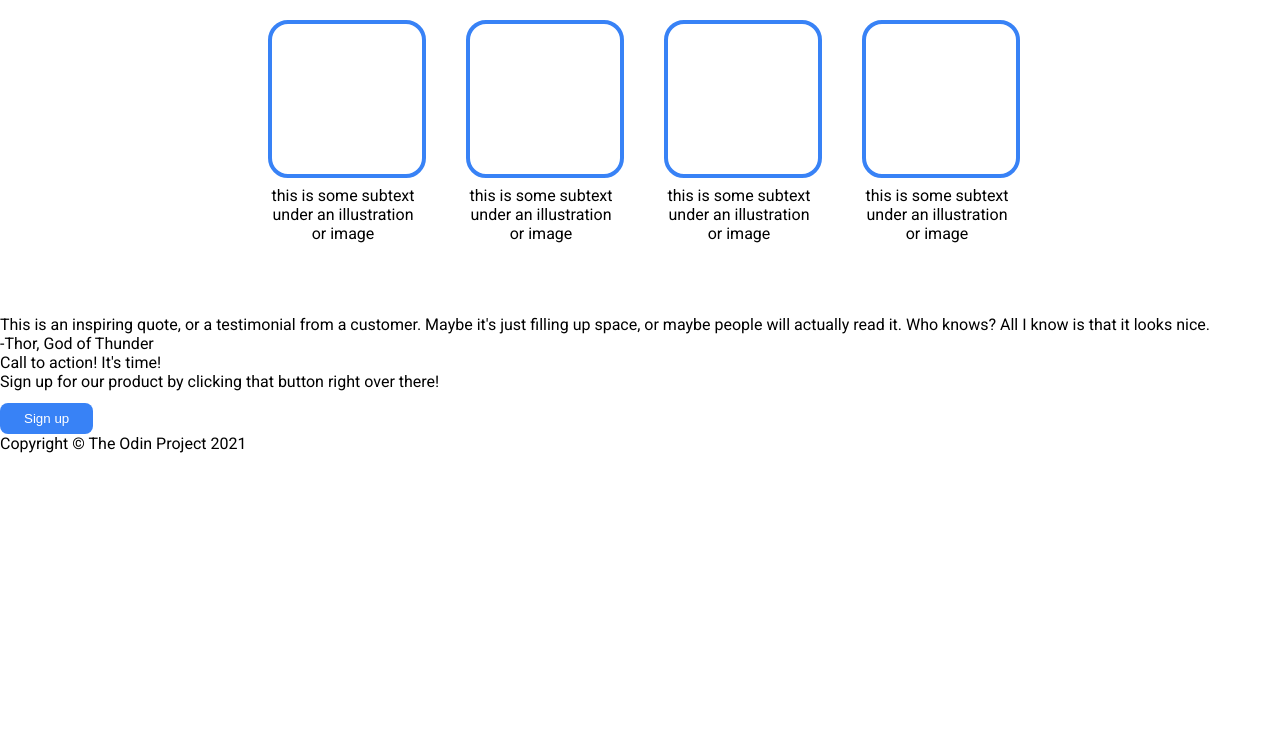
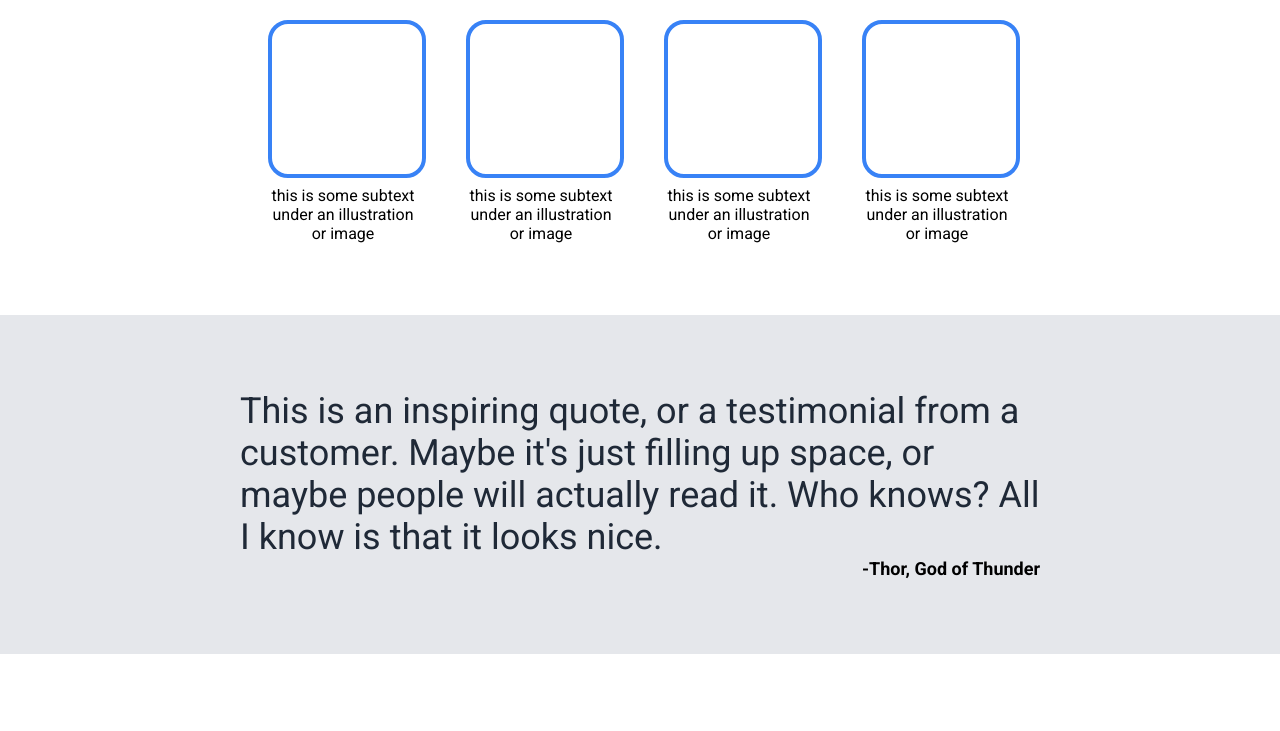
Before and after one commit to jperr10/landing-page, a plain HTML site: page index.html in a window 1280 px wide. Shown: the part 556-1287 px from the top of the page. Before the commit the page ends 1009 px from the top, so only its background shows below. Drawn offline with Linux system fonts and the light colour scheme.

Commit message:
Edit index.html and style.css

```diff
--- a/index.html
+++ b/index.html
@@ -29,7 +29,7 @@
             </div>
         </div>
         <div class="info-section">
-            <div class="info-title">Some random information</div>
+            <div class="info-title">Some random information.</div>
             <div class="card-container">
                 <div class="card">
                     <div class="info"></div>
@@ -49,9 +49,11 @@
                 </div>
             </div>
         </div>
-        <div class="quote-section"> <!--May be able to just treat this as box-model rather than flex-->
-            <div class="quote-text">This is an inspiring quote, or a testimonial from a customer. Maybe it's just filling up space, or maybe people will actually read it. Who knows? All I know is that it looks nice.</div>
-            <div class="quote-author">-Thor, God of Thunder</div>
+        <div class="quote-section">
+            <div class="quote-container">
+                <div class="quote-text">This is an inspiring quote, or a testimonial from a customer. Maybe it's just filling up space, or maybe people will actually read it. Who knows? All I know is that it looks nice.</div>
+                <div class="quote-author">-Thor, God of Thunder</div>
+            </div>
         </div>
         <div class="action-section">
             <div class="action-container">
--- a/style.css
+++ b/style.css
@@ -54,6 +54,7 @@ a{
 .hero-sub {
     color: #E5E7EB;
     font-size: 18px;
+    margin-bottom: 12px;
 }
 
 button {
@@ -61,8 +62,7 @@ button {
     border-radius: 8px;
     color: white;
     background: #3882f6;
-    padding: 8px 24px;
-    margin-top: 12px;
+    padding: 8px 32px;
 }
 
 .image {
@@ -102,3 +102,75 @@ button {
     height: 150px;
     margin-bottom: 8px;
 }
+
+.quote-section {
+    background: #E5E7EB;
+    display: flex;
+    justify-content: center;
+    align-items: center;
+}
+
+.quote-container {
+    width: 800px;
+    padding: 75px 0;
+    display: flex;
+    flex-direction: column;
+    justify-content: center;
+    align-items: center;
+}
+
+.quote-text{
+    color: #1F2937;
+    font-size: 36px;
+    font-weight: lighter;
+}
+
+.quote-author {
+    align-self: flex-end;
+    font-size: 18px;
+    font-weight: bold;
+}
+
+.action-section {
+    display: flex;
+    justify-content: center;
+    align-items: center;
+}
+
+.action-container {
+    background: #3882f6;
+    width: 800px;
+    border-radius: 10px;
+    display: flex;
+    justify-content: space-between;
+    margin: 80px 10px;
+    padding: 40px 100px;
+}
+
+.action-plea {
+    font-size: 16px;
+    font-weight: 700;
+    color: #F9FAF8;
+}
+
+.action-sub {
+    color: #E5E7EB;
+    font-weight: lighter;
+}
+
+.action-container button {
+    border: 2px solid #F9FAF8;
+}
+
+.footer {
+    background: #1F2937;
+    color: #E5E7EB;
+    margin-bottom: 0;
+    display: flex;
+    justify-content: center;
+    align-items: center;
+}
+
+.footer-text {
+    padding: 25px;
+}
```
